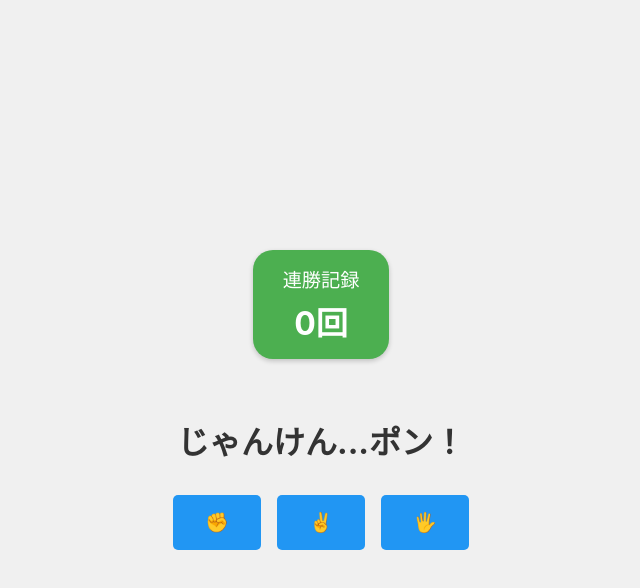
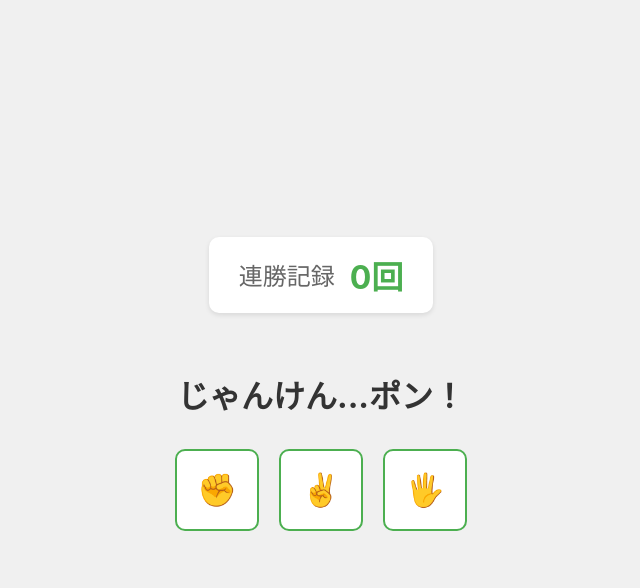
Before and after one commit to nakakei6439/JankenGame, a React (Create React App) app: page / in a window 1280 px wide. Both pictures are taken after a click on the button "スタート". Shown: the top 588 px of the page, without its empty margins (319-959 px from the left). Built offline with nearby package versions, Linux system fonts and the light colour scheme.

Commit message:
連勝記録の表示位置を画面中央に変更

```diff
--- a/src/components/GameScreen.css
+++ b/src/components/GameScreen.css
@@ -9,25 +9,25 @@
 }
 
 .streak-display {
-  background-color: #4CAF50;
-  color: white;
+  background-color: white;
   padding: 15px 30px;
-  border-radius: 20px;
-  box-shadow: 0 2px 5px rgba(0, 0, 0, 0.2);
+  border-radius: 10px;
+  box-shadow: 0 2px 5px rgba(0, 0, 0, 0.1);
   display: flex;
-  flex-direction: column;
   align-items: center;
   margin-bottom: 2rem;
 }
 
 .streak-label {
-  font-size: 1.2rem;
-  margin-bottom: 5px;
+  font-size: 1.5rem;
+  color: #666;
+  margin-right: 15px;
 }
 
 .streak-count {
   font-size: 2rem;
   font-weight: bold;
+  color: #4CAF50;
 }
 
 .game-screen h2 {
@@ -39,20 +39,44 @@
 
 .choice-buttons {
   display: flex;
-  gap: 1rem;
+  gap: 20px;
+  margin-bottom: 2rem;
 }
 
 .choice-buttons button {
-  padding: 1rem 2rem;
-  font-size: 1.2rem;
-  background-color: #2196F3;
-  color: white;
-  border: none;
-  border-radius: 5px;
+  font-size: 2rem;
+  padding: 20px;
+  background-color: white;
+  border: 2px solid #4CAF50;
+  border-radius: 10px;
   cursor: pointer;
-  transition: background-color 0.3s;
+  transition: all 0.3s;
 }
 
 .choice-buttons button:hover {
-  background-color: #1976D2;
+  background-color: #4CAF50;
+  color: white;
+  transform: scale(1.1);
 }
+
+.hand-stats {
+  display: flex;
+  gap: 20px;
+  margin-top: 20px;
+  background-color: white;
+  padding: 15px;
+  border-radius: 10px;
+  box-shadow: 0 2px 5px rgba(0, 0, 0, 0.1);
+}
+
+.hand-stat {
+  display: flex;
+  flex-direction: column;
+  align-items: center;
+  font-size: 1.2rem;
+}
+
+.hand-stat span {
+  color: #333;
+  font-weight: bold;
+}
```
